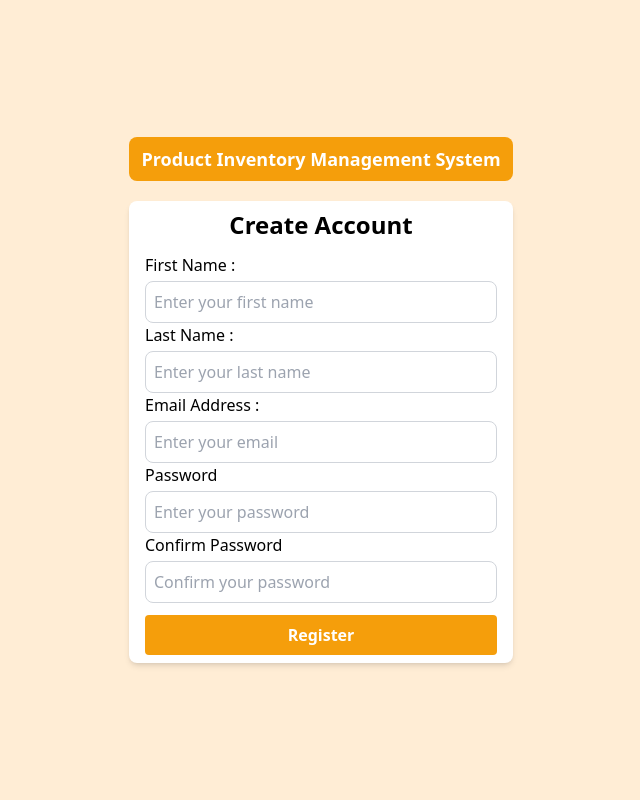
After one commit to Tharindu-devinda/Product-Inventory-Management-System, a PHP site: page /register.php in a window 1280 px wide. The commit adds this page. Shown: the whole page, without its empty margins (319-959 px from the left). Run offline with PHP 8.4, Linux system fonts and the light colour scheme; some libraries are stand-ins or nearby versions.

Commit message:
create login and register frontend pages

```diff
--- /dev/null
+++ b/Views/register.php
@@ -0,0 +1,69 @@
+<?php
+
+?>
+<!DOCTYPE html>
+<html lang="en">
+
+<head>
+    <meta charset="UTF-8">
+    <meta name="viewport" content="width=device-width, initial-scale=1.0">
+    <title>Register | Product Inventory Management System</title>
+    <script src="https://cdn.tailwindcss.com"></script>
+</head>
+
+<body class="login flex items-center justify-center min-h-screen bg-orange-100">
+    <div class="container mx-3">
+        <p class="bg-amber-500 max-w-sm mx-auto text-center text-lg font-bold text-white p-2 rounded-lg">Product
+            Inventory Management System</p>
+        <main class="login-card max-w-sm mx-auto mt-5 py-2 px-4 bg-white rounded-lg shadow-md">
+
+            <section class="brand text-center text-2xl font-bold mb-3">
+                <h1>Create Account</h1>
+            </section>
+
+            <form>
+                <div class="form-group">
+                    <label for="firstname">First Name :</label> <br />
+                    <input type="text"
+                        class="w-full mt-1 border border-gray-300 p-2 rounded-lg focus:outline-none focus:ring-2 focus:ring-amber-500"
+                        id="firstname" name="firstname" placeholder="Enter your first name" required>
+                </div>
+
+                <div class="form-group">
+                    <label for="lastname">Last Name :</label> <br />
+                    <input type="text"
+                        class="w-full mt-1 border border-gray-300 p-2 rounded-lg focus:outline-none focus:ring-2 focus:ring-amber-500"
+                        id="lastname" name="lastname" placeholder="Enter your last name" required>
+                </div>
+
+                <div class="form-group">
+                    <label for="email">Email Address :</label> <br />
+                    <input type="email"
+                        class="w-full mt-1 border border-gray-300 p-2 rounded-lg focus:outline-none focus:ring-2 focus:ring-amber-500"
+                        id="email" name="email" placeholder="Enter your email" autocomplete="email" required>
+                </div>
+
+                <div class="form-group">
+                    <label for="password">Password</label> <br />
+                    <input type="password"
+                        class="w-full mt-1 border border-gray-300 p-2 rounded-lg focus:outline-none focus:ring-2 focus:ring-amber-500"
+                        id="password" name="password" placeholder="Enter your password" autocomplete="new-password"
+                        required>
+                </div>
+
+                <div class="form-group">
+                    <label for="confirm_password">Confirm Password</label> <br />
+                    <input type="password"
+                        class="w-full mt-1 border border-gray-300 p-2 rounded-lg focus:outline-none focus:ring-2 focus:ring-amber-500"
+                        id="confirm_password" name="confirm_password" placeholder="Confirm your password"
+                        autocomplete="new-password" required>
+                </div>
+
+                <button class="btn bg-amber-500 hover:bg-amber-600 mt-3 text-white font-bold py-2 px-4 rounded w-full"
+                    type="submit">Register</button>
+            </form>
+        </main>
+    </div>
+</body>
+
+</html>
```
Also changed, not shown: Views/index.php (added, +47 -0 lines), Views/layout/header.php (+3 -9 lines).
